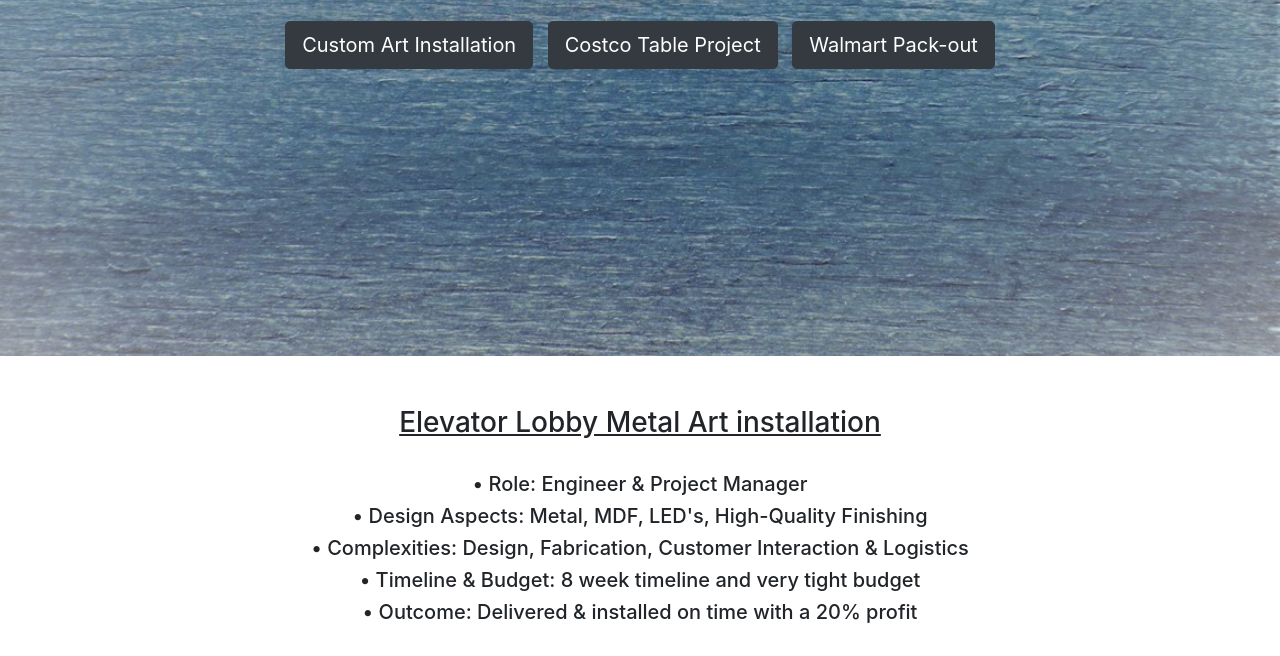
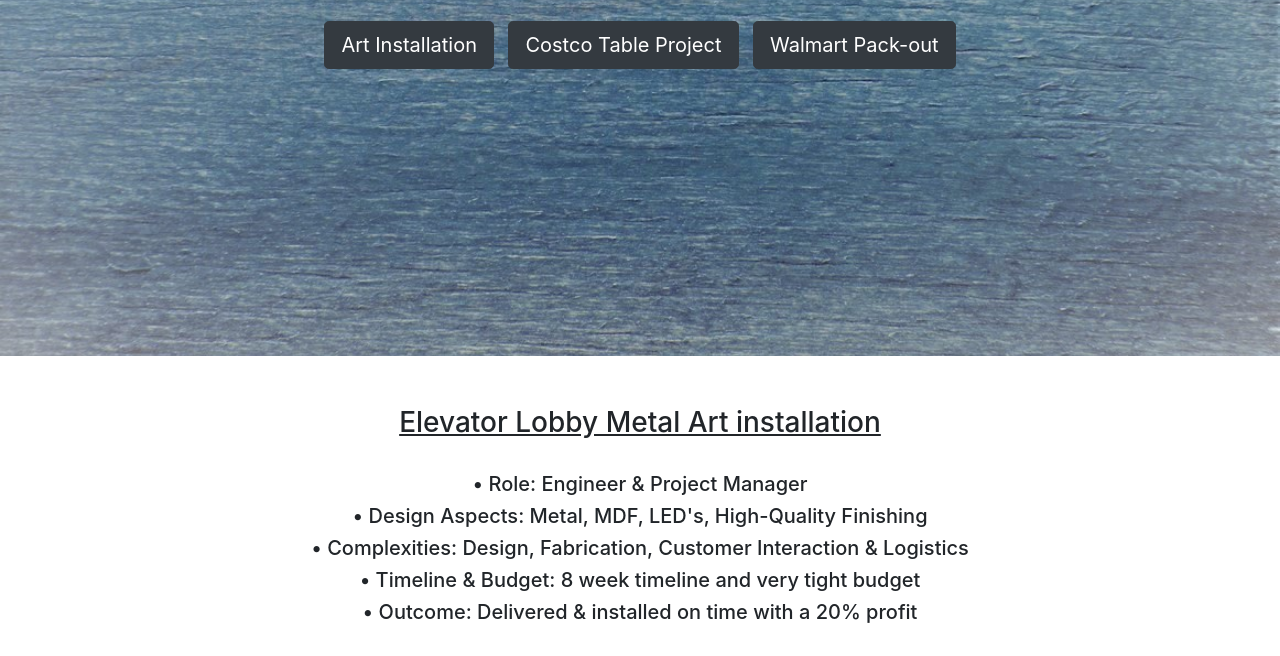
Before and after one commit to Brainstorm-Chaser/my_portfolio, a website with bundled scripts: page index.html in a window 1280 px wide. Shown: the part 444-1100 px from the top of the page. Built offline with nearby package versions, Linux system fonts and the light colour scheme.

Commit message:
updated button

```diff
--- a/index.html
+++ b/index.html
@@ -43,7 +43,7 @@
        <!-- <div class="col-xs-3 col-sm-5 col-md-7 col-lg-9 mx-auto text-center">
          <a target = "_blank" href="https://www.linkedin.com/in/brainstormchaser/" class="btn btn-dark text-black btn-lg js-scroll-trigger">Art Installation</a> -->
          <a name="top"></a>
-         <a href="#art-installation" class="btn btn-dark btn-lg js-scroll-trigger">Custom Art Installation</a>
+         <a href="#art-installation" class="btn btn-dark btn-lg js-scroll-trigger">Art Installation</a>
          <a href="#Costco" class="btn btn-dark btn-lg js-scroll-trigger">Costco Table Project</a>
          <a href="#Walmart" class="btn btn-dark btn-lg js-scroll-trigger">Walmart Pack-out</a>
       </div>
```
